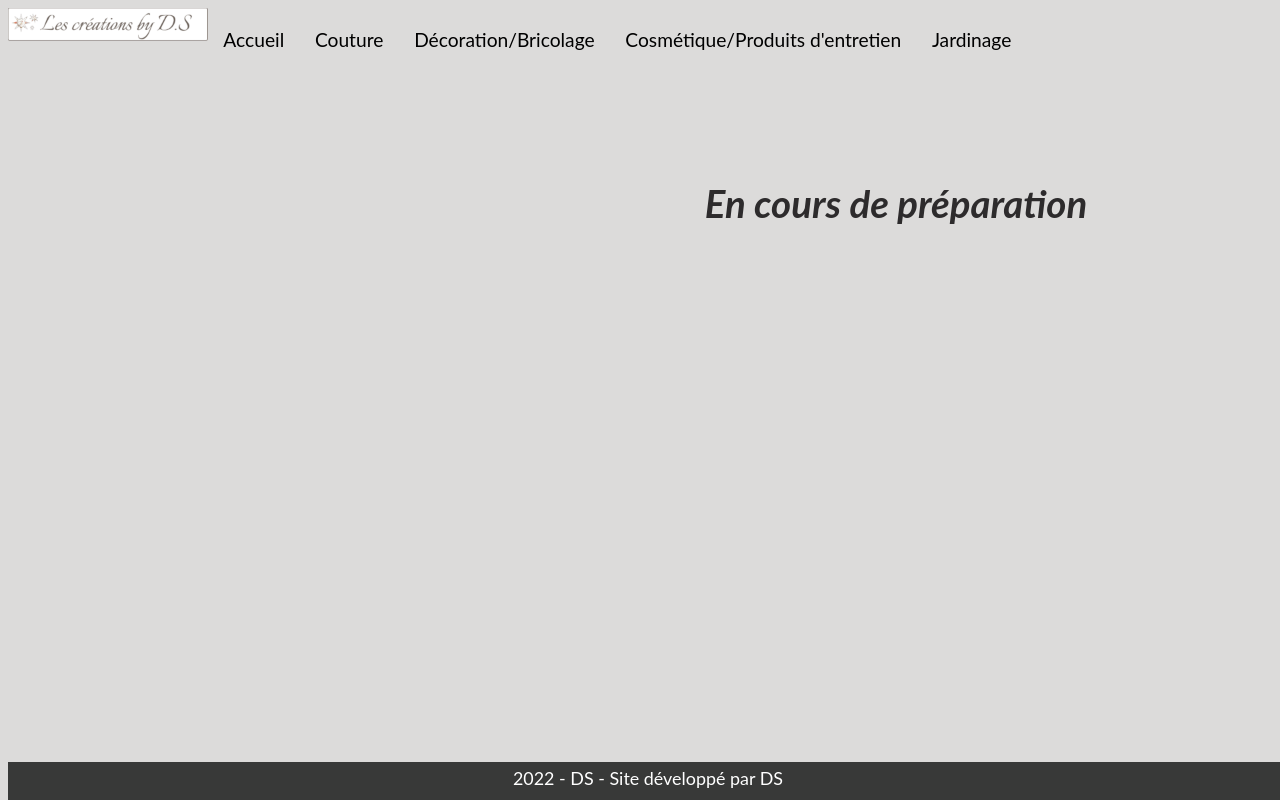
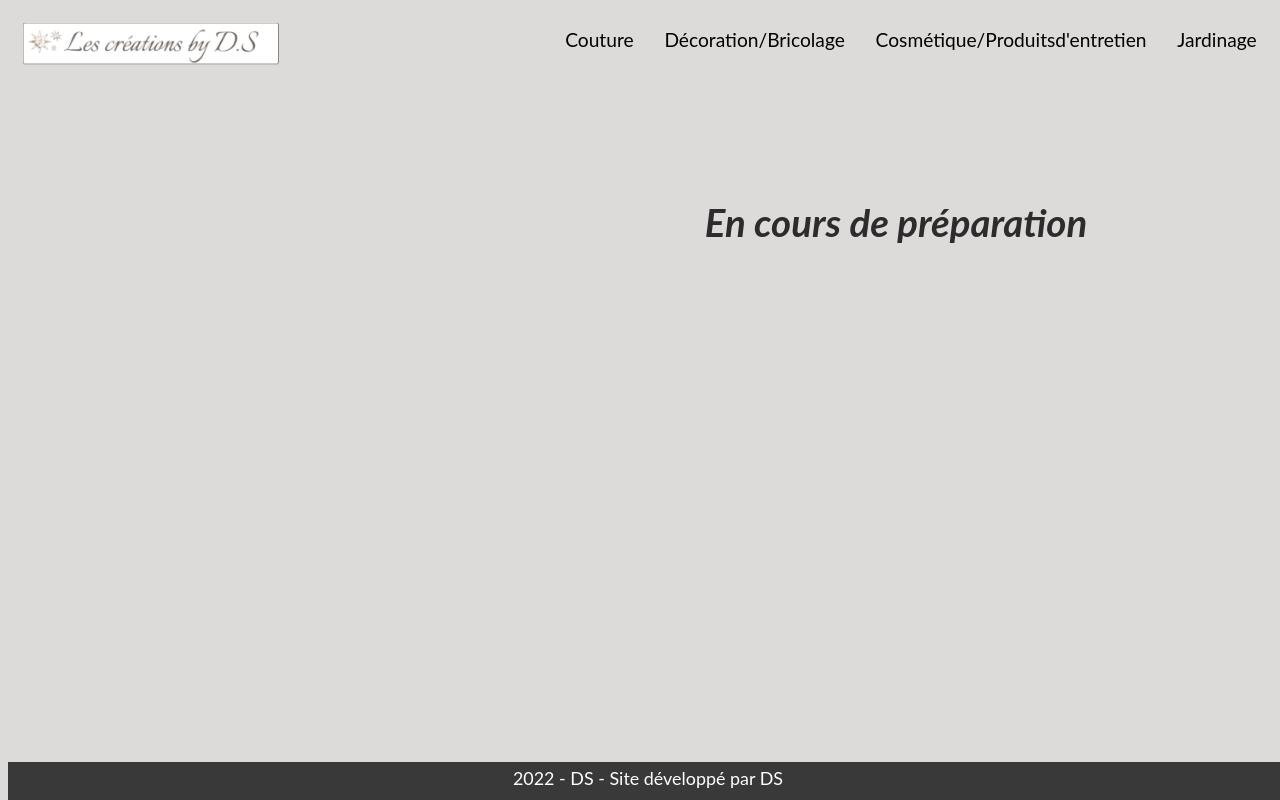
Before and after one commit to DANISPE59/projetPersonnel, a plain HTML site: page apropos.html in a window 1280 px wide. Shown: the top 800 px of the page. Drawn offline with Linux system fonts and the light colour scheme.

Commit message:
en-tête apropos refait

```diff
--- a/apropos.html
+++ b/apropos.html
@@ -14,22 +14,14 @@
 
     <header>
         <ul>
-            <div class="logo">
-            <li>
-                <img src="image/logo1.png" alt="logo" width="200vw" ></li>
-            </div>
-            <li><a href="index.html">Accueil</a></li>
+            <li class="logo">
+                <a href="index.html"> <img src="image/logo1.png" alt="logo" width="50%" ></a></li>
             <li><a href="couture.html">Couture</a></li>
             <li><a href="décoration.html">Décoration/Bricolage</a></li>
-            <li><a href="cosmétique.html">Cosmétique/Produits d'entretien</a></li>
+            <li><a href="cosmétique.html">Cosmétique/Produitsd'entretien</a></li>
             <li><a href="jardinage.html">Jardinage</a></li>
-            <!-- <li><a href="atelier.html">Atelier</a></li>
-            <li><a href="apropos.html" class="active">A propos</a></li>
-            <li class="seconnecter"><a href="connexion.html">
-                <img src="image/seconnecter.png" alt="seconnecter" width="50em" title="Se connecter"></a></li>
-         -->
+
         </ul>
-
     </header>
 
     <section>
--- a/css/apropos.css
+++ b/css/apropos.css
@@ -3,10 +3,10 @@ body {
   font: 400 1.5vw/1.8 "Lato", sans-serif;
   }
 
-.logo{
-  font-family: cursive;
-}
   ul {
+    display: flex;
+    flex-direction: row;
+    justify-content: left;
     position: relative;
     margin: 0;
     padding: 0;
@@ -18,12 +18,13 @@ body {
 
   li {
     float: left;
+
   }
 
   li a {
-    display: block;
+    display: inline-block;
     color: black;
-    text-align: center;
+    text-align:start;
     padding: 1.2vw 1.2vw;
     text-decoration: none;
   }
@@ -31,13 +32,15 @@ body {
   li a:hover {
     color: rgb(137, 104, 60);
   }
-
   .active {
   color: rgb(137, 104, 60);
 }
-.seconnecter{
-  margin-left: 10vw;
-}
+
+/* .logo{
+  margin-left: 0;
+} */
+
+
 
 /* A REFAIRE ENLEVER ENCCARDER LIEN */
 /* .seconnecter a:hover {
```
